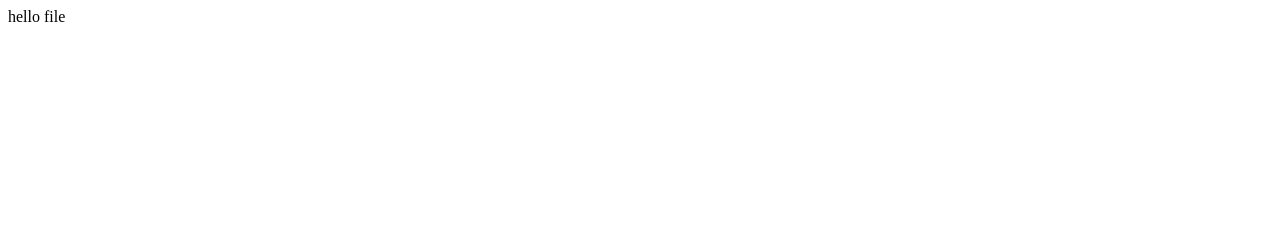
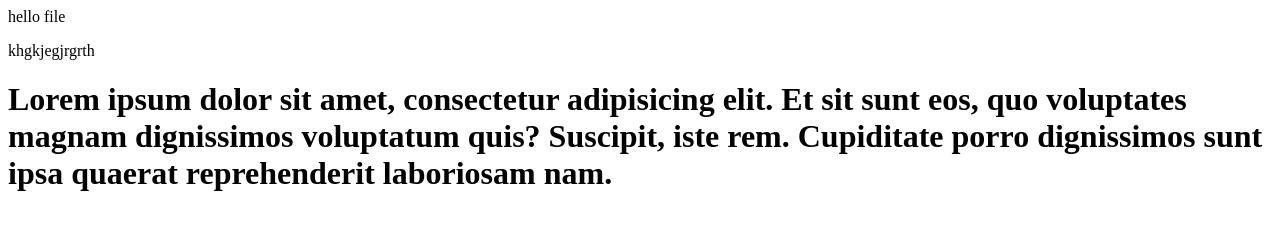
Before and after one commit to muyiwa-yombo/CIIntegration, a plain HTML site: page index.html in a window 1280 px wide. Drawn offline with Linux system fonts and the light colour scheme.

Commit message:
new index.html

```diff
--- a/index.html
+++ b/index.html
@@ -1 +1,5 @@
 <div>hello file</div>
+
+<p>khgkjegjrgrth</p>
+
+<h1>Lorem ipsum dolor sit amet, consectetur adipisicing elit. Et sit sunt eos, quo voluptates magnam dignissimos voluptatum quis? Suscipit, iste rem. Cupiditate porro dignissimos sunt ipsa quaerat reprehenderit laboriosam nam.</h1>
```
